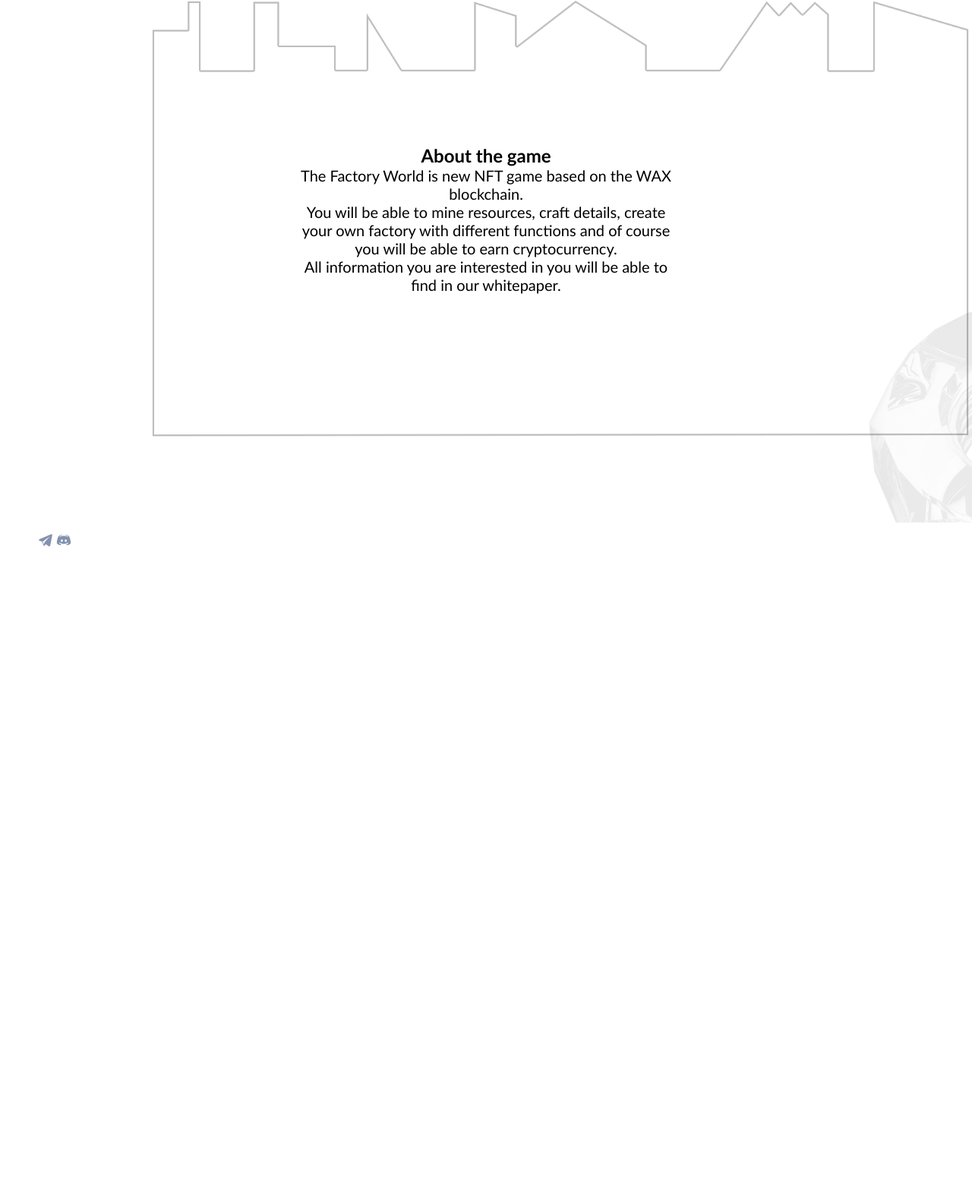
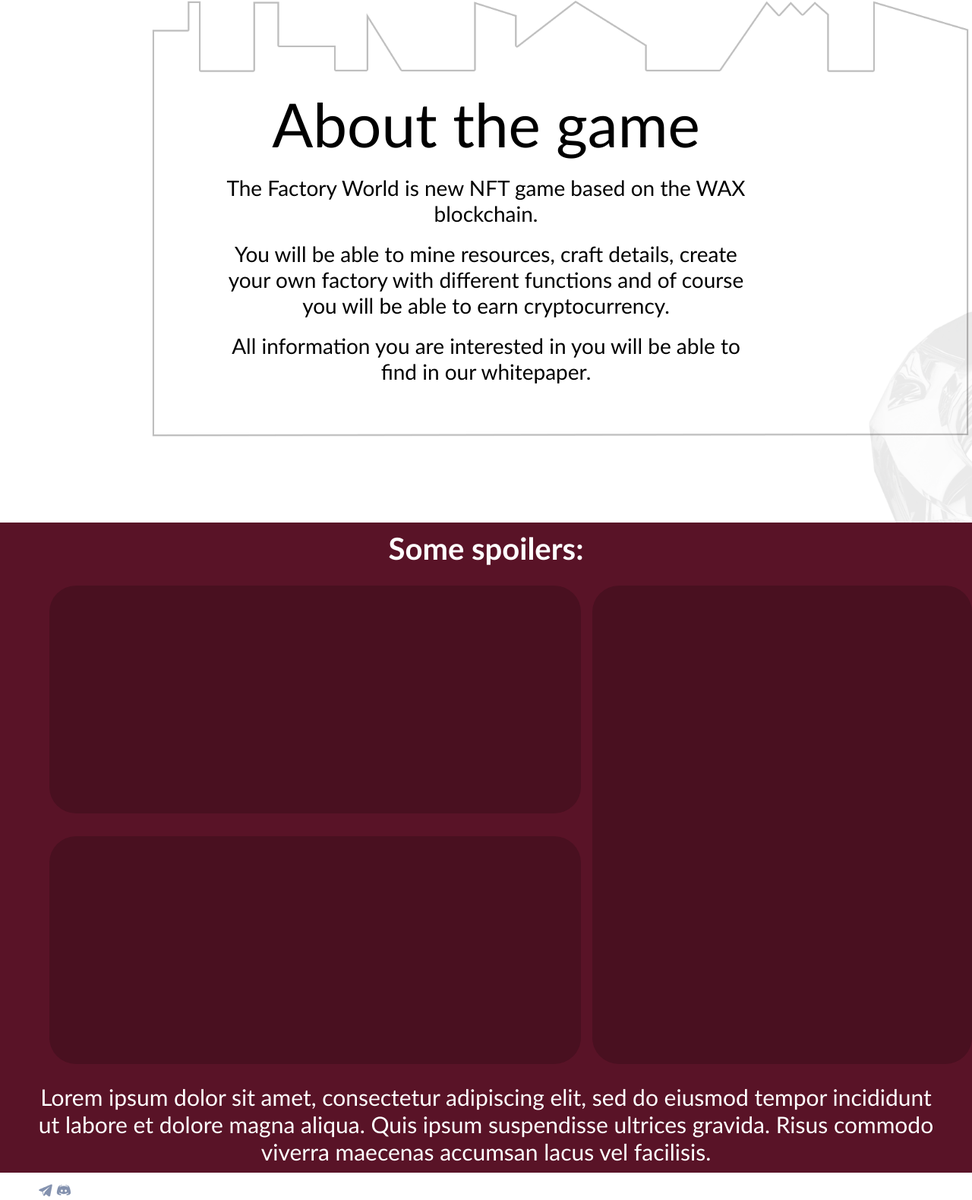
Before and after one commit to EasileleM/web3_demo, a plain HTML site: page public/index.html in a window 1280 px wide. Shown: the part 912-2492 px from the top of the page at 76% size. Before the commit the page ends 1636 px from the top, so only its background shows below. Drawn offline with Linux system fonts and the light colour scheme.

Commit message:
red block

```diff
--- a/public/index.html
+++ b/public/index.html
@@ -37,18 +37,33 @@
         <section class="section section-about">
           <div class="about-text">
             <h2 class="about-text__big-text">About the game</h2>
-            <p class="about-text__lil-text">The Factory World is new NFT game based on the WAX blockchain.
-              <br>
-              You will be able to mine resources, craft details, create your own factory with different functions and of course you will be able to earn cryptocurrency.
-              <br>
-              All information you are interested in you will be able to find in our whitepaper.</p>
+            <br>
+            <p class="about-text__lil-text">The Factory World is new NFT game based on the WAX blockchain.</p>
+            <br>
+            <p class="about-text__lil-text">You will be able to mine resources, craft details, create your own factory with different functions and of course you will be able to earn cryptocurrency.</p>
+            <br>
+            <p class="about-text__lil-text">All information you are interested in you will be able to find in our whitepaper.</p>
           </div>
         </section>
     </div>
     <!-- Some spoilers page -->
-    <div class="wrapper wrapper-space-block">
-        <section class="section section-space-block">
-
+    <div class="wrapper wrapper-spoilers">
+        <section class="section section-spoilers">
+          <div class="section-spoilers__text-block">
+            <h2 class="section-spoilers__big-text">Some spoilers:</h2>
+          </div>
+          <div class="spoilers">
+            <div class="spoilers__left-blocks">
+              <div class="spoilers__g-block"></div>
+              <div class="spoilers__g-block"></div>
+            </div>
+            <div class="spoilers__right-blocks">
+              <div class="spoilers__v-block"></div>
+            </div>
+          </div>
+          <div class="section-spoilers__text-block">
+            <p class="section-spoilers__lil-text">Lorem ipsum dolor sit amet, consectetur adipiscing elit, sed do eiusmod tempor incididunt ut labore et dolore magna aliqua. Quis ipsum suspendisse ultrices gravida. Risus commodo viverra maecenas accumsan lacus vel facilisis. </p>
+          </div>
         </section>
     </div>
     <!-- Roadmap -->
--- a/scss/_about.scss
+++ b/scss/_about.scss
@@ -13,18 +13,20 @@
 }
 
 .about-text {
+    margin-top: 45px;
     color: #000000;
     display: flex;
     flex-direction: column;
     align-items: center;
     text-align: center;
-    width: 500px;
+    width: 702px;
 
-    &__bid-text {
-        font-size: 40px;
+    &__big-text {
+        font-size: 80px;
+        @include font-regular;
     }
 
     &__lil-text {
-        font-size: 20px;
+        font-size: 28px;
     }
 }
--- a/scss/_general.scss
+++ b/scss/_general.scss
@@ -1,7 +1,7 @@
 $font: 'Trebuchet MS', sans-serif;
 $white: #fff;
 $black: #000;
-$wrap: 1470px;
+$wrap: 1350px;
 $section: 750px;
 $mc: 0 auto;
 $tablet-size: 768px;
@@ -17,11 +17,6 @@
     background-image: linear-gradient(90deg, #be76ff, #74cefe);
     -webkit-background-clip: text;
     -webkit-text-fill-color: transparent;
-}
-
-@mixin font-light {
-    font-family: $font;
-    font-weight: 300;
 }
 
 @mixin font-regular {
--- a/scss/_home.scss
+++ b/scss/_home.scss
@@ -129,7 +129,7 @@
 
     &__image {
         position: absolute;
-        left: 289px;
+        left: 249px;
         top: 300px;
         height: 340px;
         width: auto;
--- a/scss/_spoilers.scss
+++ b/scss/_spoilers.scss
@@ -0,0 +1,53 @@
+.wrapper-spoilers {
+    background-color: #591327;
+}
+
+.section-spoilers {
+
+    &__big-text {
+        font-size: 40px;
+    }
+
+    &__lil-text {
+        font-size: 30px;
+    }
+
+    &__text-block {
+        padding: 10px 0;
+        text-align: center;
+    }
+}
+
+.spoilers {
+    display: flex;
+    justify-content: space-between;
+    width: 100%;
+
+    &__left-blocks {
+        display: flex;
+        flex-direction: column;
+        align-items:center;
+        justify-content: space-around;
+    }
+
+    &__right-blocks {
+        display: flex;
+        align-items:center;
+        justify-content: center;
+    }
+
+    &__g-block {
+        margin: 15px;
+        background-color: #491020;
+        height: 300px;
+        width: 700px;
+        border-radius: 35px;
+    }
+
+    &__v-block {
+        background-color: #491020;
+        height: 630px;
+        width: 500px;
+        border-radius: 35px;
+    }
+}
```
Also changed, not shown: public/css/style.min.css, 1 other file.
